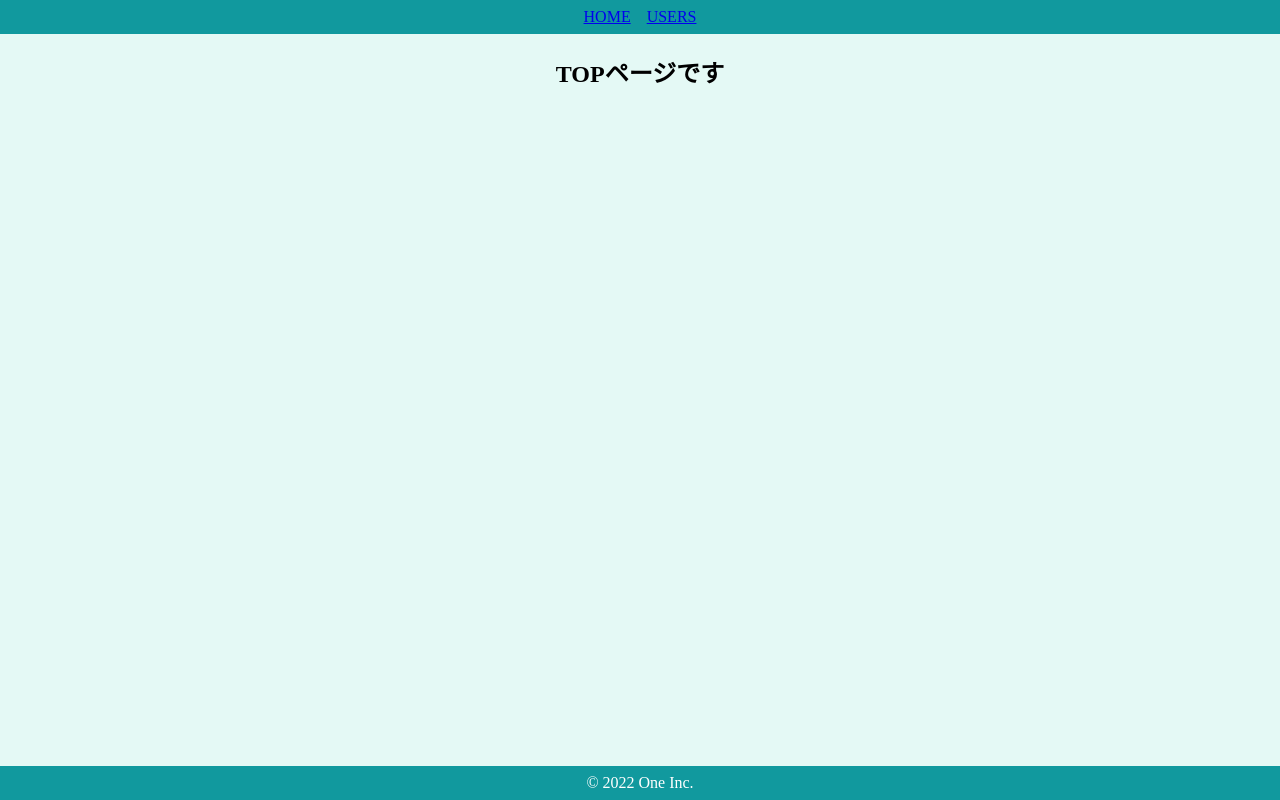
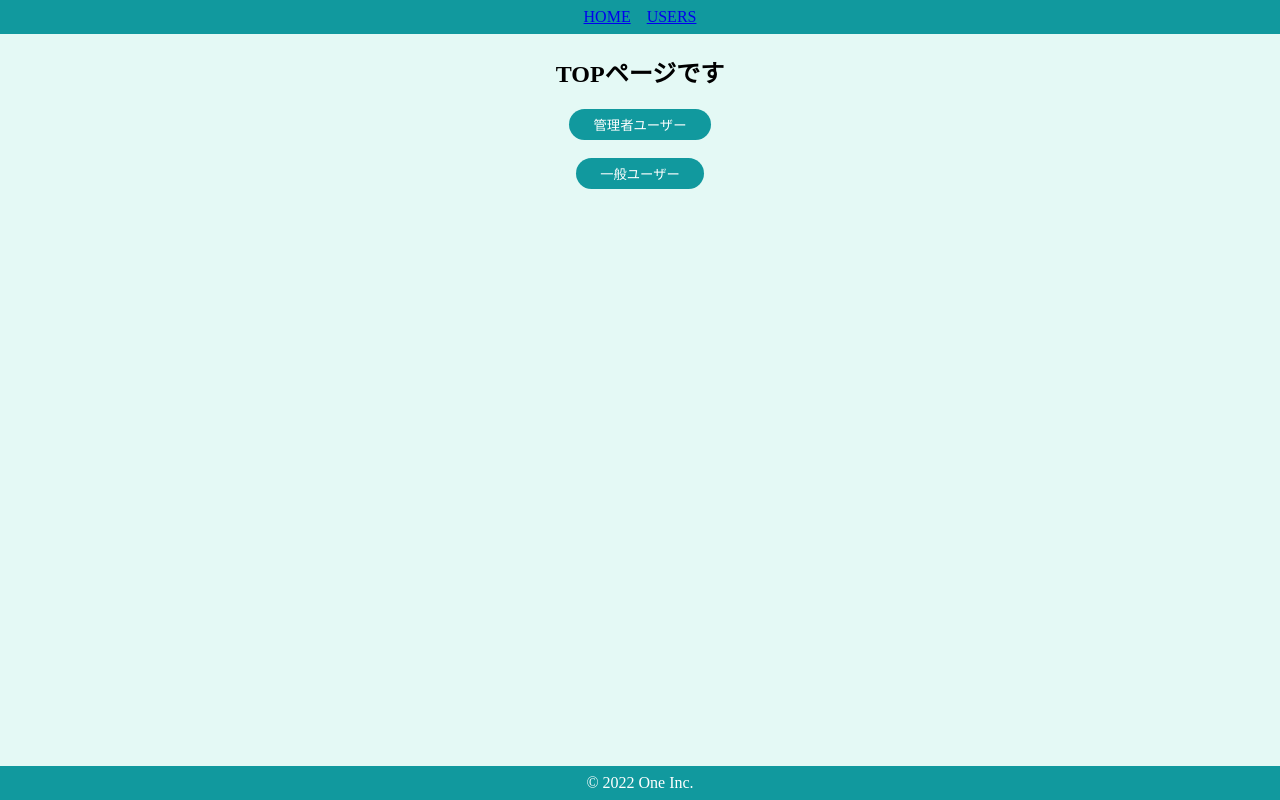
Before and after one commit to miniusaco/atomic-design-react, a React (Create React App) app: page / in a window 1280 px wide. Built offline with nearby package versions, Linux system fonts and the light colour scheme.

Commit message:
38.ツライ例を実装してみる

```diff
--- a/src/components/atoms/button/SecondaryButton.jsx
+++ b/src/components/atoms/button/SecondaryButton.jsx
@@ -1,9 +1,10 @@
+import React from "react";
 import styled from "styled-components";
 import { BaseButton } from "./BaseButton";
 
 export const SecondaryButton = (props) => {
-  const { children } = props;
-  return <SButton>{children}</SButton>;
+  const { children, onClick } = props;
+  return <SButton onClick={onClick}>{children}</SButton>;
 };
 
 const SButton = styled(BaseButton)`
--- a/src/components/pages/Top.jsx
+++ b/src/components/pages/Top.jsx
@@ -1,9 +1,21 @@
+import React from "react";
 import styled from "styled-components";
+import { useHistory } from "react-router-dom";
+import { SecondaryButton } from "../atoms/button/SecondaryButton";
 
 export const Top = () => {
+  const history = useHistory();
+  const onClickAdmin = () =>
+    history.push({ pathname: "/users", state: { isAdmin: true } });
+  const onClickGeneral = () =>
+    history.push({ pathname: "/users", state: { isAdmin: false } });
   return (
     <SContainer>
       <h2>TOPページです</h2>
+      <SecondaryButton onClick={onClickAdmin}>管理者ユーザー</SecondaryButton>
+      <br />
+      <br />
+      <SecondaryButton onClick={onClickGeneral}>一般ユーザー</SecondaryButton>
     </SContainer>
   );
 };
--- a/src/components/pages/Users.jsx
+++ b/src/components/pages/Users.jsx
@@ -1,4 +1,6 @@
+import React from "react";
 import styled from "styled-components";
+import { useLocation } from "react-router-dom";
 import { SearchInput } from "../molecules/SearcInput";
 import { UserCard } from "../organisms/user/UserCard";
 
@@ -17,6 +19,8 @@
 });
 
 export const Users = () => {
+  const { state } = useLocation();
+  console.log(state);
   return (
     <SContainer>
       <h2>ユーザー一覧</h2>
```
